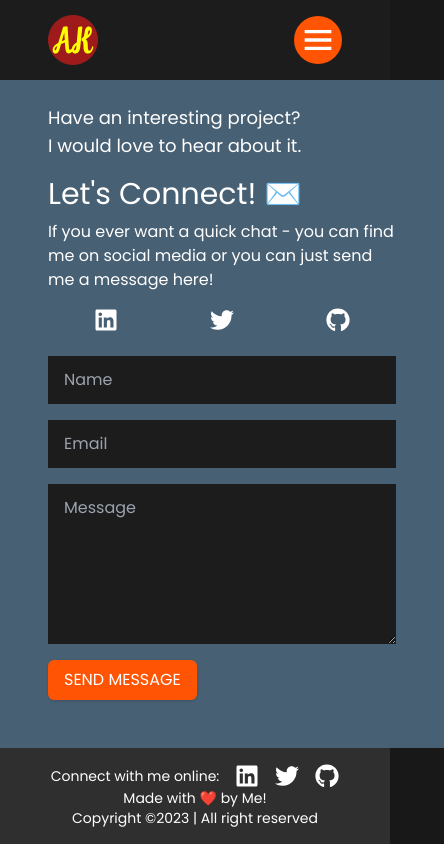
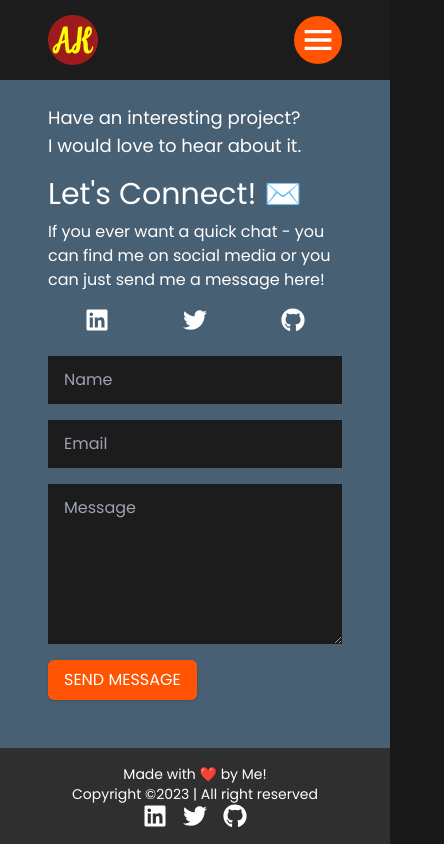
Before and after one commit to AlanusK/my-portfolio, a React (Create React App) app: page /contact in a window 390 px wide. Shown: the whole page, 444 px wide, since content can reach past the window. Built offline with nearby package versions, Linux system fonts and the light colour scheme.

Commit message:
update footer

```diff
--- a/src/components/footer/Footer.js
+++ b/src/components/footer/Footer.js
@@ -5,8 +5,10 @@ import { FaLinkedin, FaTwitter, FaGithub } from 'react-icons/fa'
 export const Footer = () => {
     return (
         <div className='h-24 bg-black-darker flex flex-col items-center justify-center -mx-12 absolute bottom-0 left-0 right-0 text-sm'>
+            <p>Made with ❤️ by Me! </p>
+            <p>Copyright ©{new Date().getFullYear()} | All right reserved</p>
             <div className='flex items-center justify-center gap-4'>
-                <p>Connect with me online:</p>
+                <p className='hidden md:flex'>Connect with me online:</p>
                 <h2>
                     <a href='https://www.linkedin.com/in/alanus-kajara-peng-t-7a5bb032/'>
                         <FaLinkedin className='transition ease-in-out delay-150 hover:-translate-y-1 hover:scale-110 duration-300' />
@@ -23,8 +25,6 @@ export const Footer = () => {
                     </a>
                 </h2>
             </div>
-            <p>Made with ❤️ by Me! </p>
-            <p>Copyright ©{new Date().getFullYear()} | All right reserved</p>
         </div>
     )
 }
--- a/src/pages/contact/Contact.js
+++ b/src/pages/contact/Contact.js
@@ -29,7 +29,7 @@ export const Contact = () => {
     };
 
     return (
-        <div className='flex flex-col grow bg-secondary-dark -mx-12 px-12 py-6 md:flex-row'>
+        <div className='w-full flex flex-col grow bg-secondary-dark -mx-12 px-12 py-6 md:flex-row'>
             <div className='md:w-1/2 md:pr-4'>
                 <h5>Have an interesting project? </h5>
                 <h5>I would love to hear about it.</h5>
```
